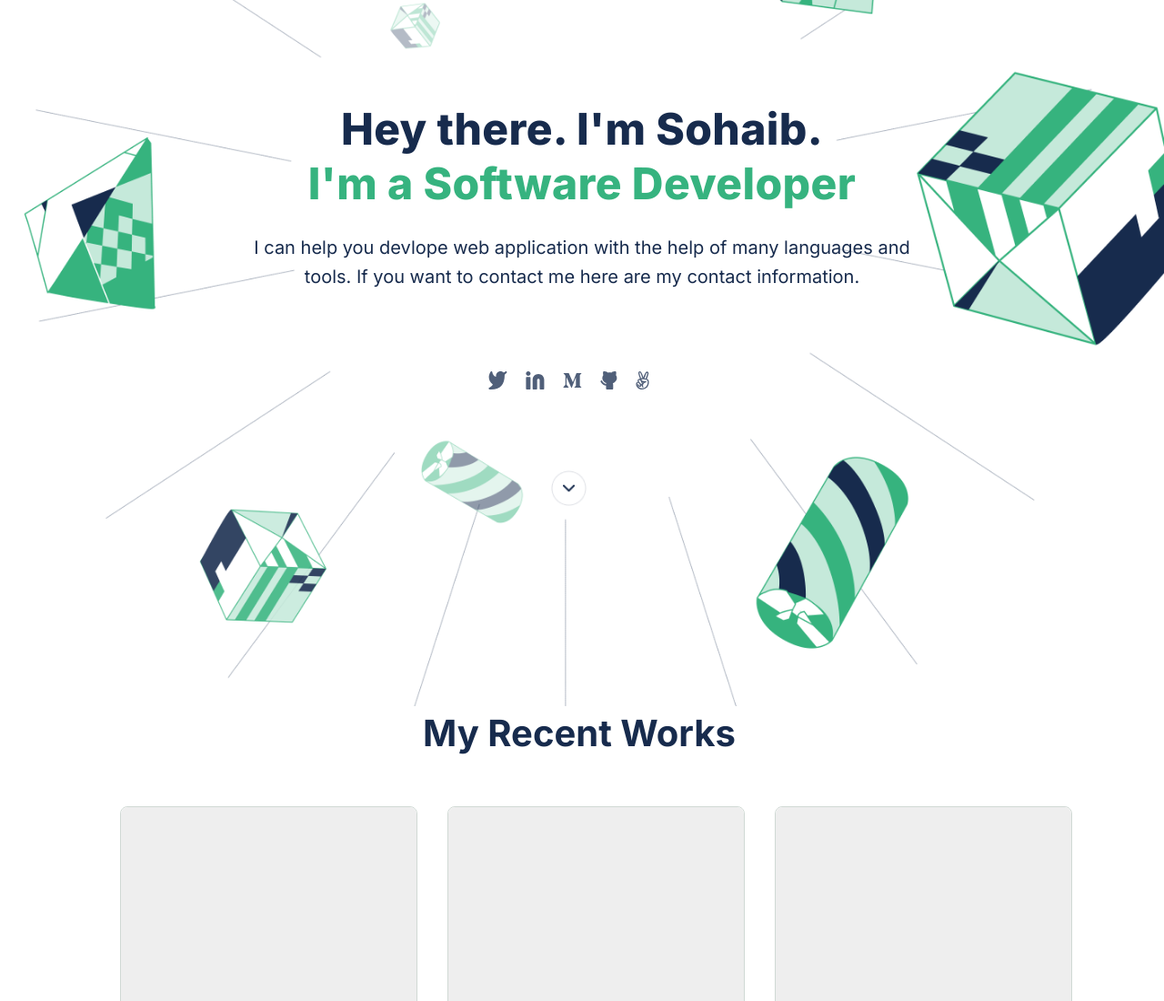
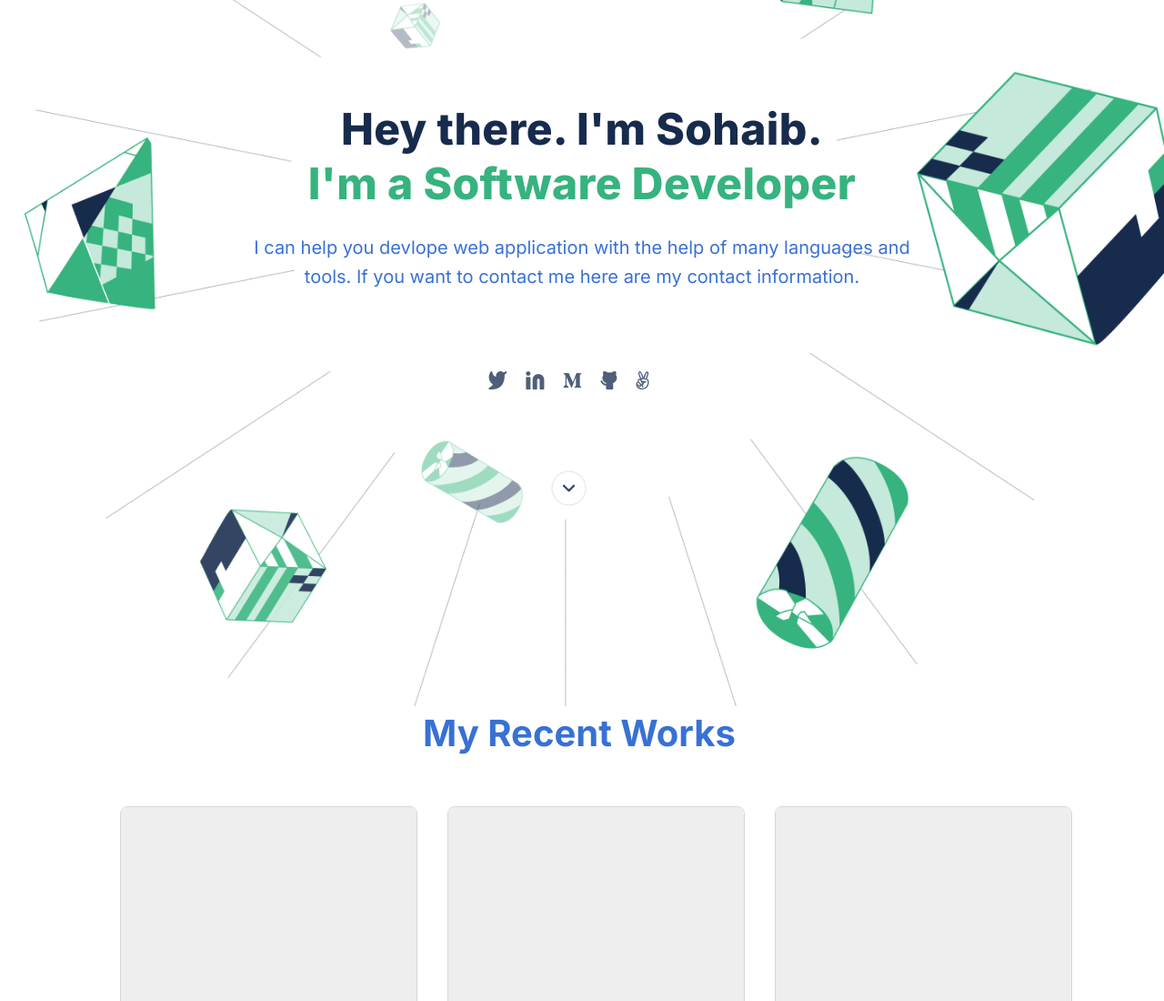
Before and after one commit to SaboorSohaib/sohaib-portfolio, a website: page index.html in a window 1280 px wide. Shown: the top 1100 px of the page at 91% size. Drawn offline with Linux system fonts and the light colour scheme.

Commit message:
change color for text

```diff
--- a/style.css
+++ b/style.css
@@ -1099,7 +1099,7 @@
       font-size: 20px;
       line-height: 32px;
       text-align: center;
-      color: rgb(23, 43, 77);
+      color: rgb(56, 113, 212);
       width: 60%;
       margin-top: 24px;
     }
@@ -1133,7 +1133,7 @@
       display: flex;
       align-items: center;
       text-align: center;
-      color: rgb(23, 43, 77);
+      color: rgb(56, 113, 212);
       }
 
     section .recentwork {
```
